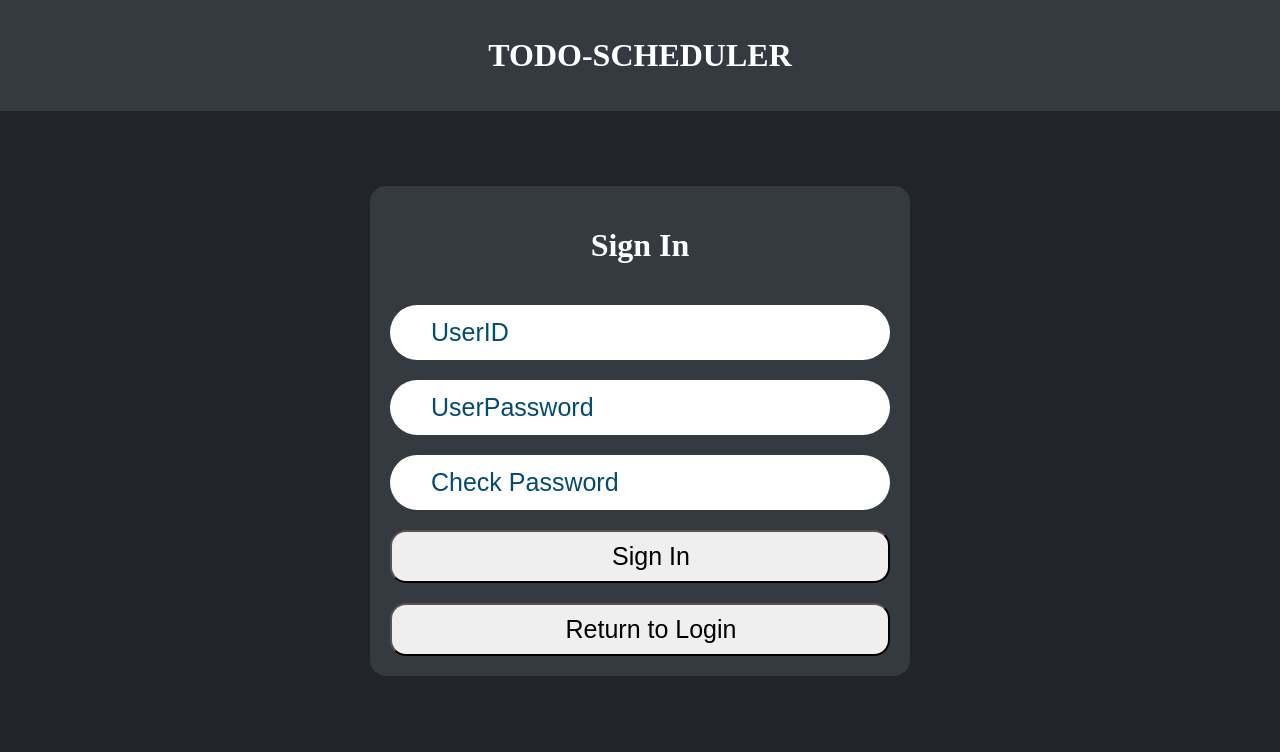
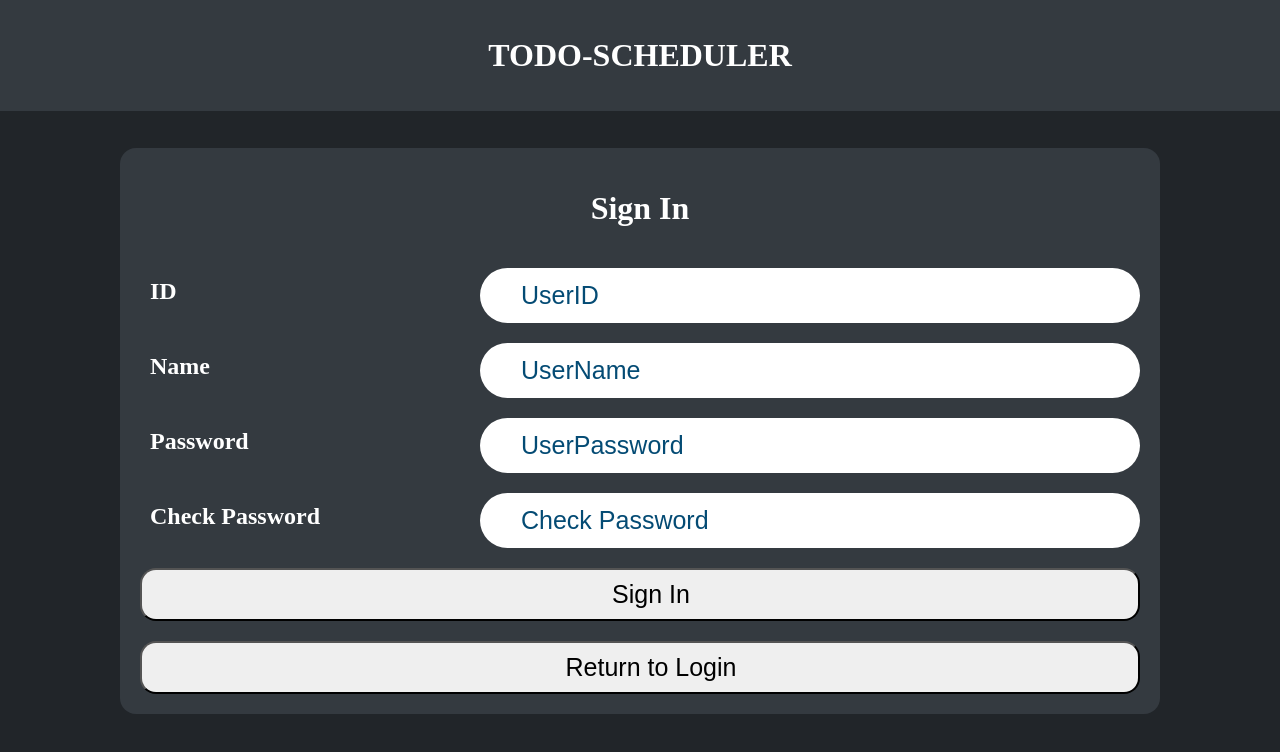
Before and after one commit to Sersoc/todo-scheduler, a React (Vite) app in the folder frontend/: page /signin in a window 1280 px wide. Shown: the top 752 px of the page. Built offline with nearby package versions, Linux system fonts and the light colour scheme.

Commit message:
fix : fix some sign in feature

```diff
--- a/frontend/src/assets/styles/signin.css
+++ b/frontend/src/assets/styles/signin.css
@@ -10,7 +10,7 @@
 .sign-in-box {
     display: flex;
     background-color: #343A40;
-    width: 500px;
+    width: 1000px;
     align-items: center;
     flex-direction: column;
     padding: 20px;
--- a/frontend/src/assets/styles/style.css
+++ b/frontend/src/assets/styles/style.css
@@ -24,9 +24,18 @@
   display: flex;
   width: 100%;
   margin-top: 20px;
+  flex-direction: vertical;
+}
+.input-box h2{
+  font-size: 24px;
+  color: #fff;
+  margin: 0px;
+  height: auto;
+  padding: 10px;
 }
 .input-box input{
-  width: 100%;
+  width: 60%;
+  height: 50%;
   padding: 10px 16px 10px 38px;
   border-radius: 99px;
   border: solid 3px transparent;
@@ -34,6 +43,7 @@
   outline: none;
   transition: 0.25s;
   font-size: 25px;
+  margin-left: auto;
 }
 
 .input-box input:focus {
--- a/frontend/src/components/Login.tsx
+++ b/frontend/src/components/Login.tsx
@@ -20,6 +20,7 @@ export default function Login() {
       <form className="login-box" onSubmit={handleLogin}>
         <h1>Login</h1>
         <section className="input-box">
+            <h2>ID</h2>
           <input
             type="text"
             id="username"
@@ -31,6 +32,7 @@ export default function Login() {
           />
         </section>
         <section className="input-box">
+            <h2>PW</h2>
           <input
             type="password"
             id="userpassword"
--- a/frontend/src/components/SignIn.tsx
+++ b/frontend/src/components/SignIn.tsx
@@ -1,24 +1,45 @@
 import { useState } from "react";
 import "../assets/styles/signin.css";
 import { useNavigate } from "react-router-dom";
+interface SignInResponseType {
+    ok : boolean;
+}
 export default function SignIn() {
-    const [userId,setUserId] = useState("");
-    const [userPassword,setUserPassword] = useState("");
-    const navigate = useNavigate();
-    const handleSignIn = async () => {
-        const response = await fetch();
-    }
-    const handlePage = () =>{
+  const [userId, setUserId] = useState("");
+  const [userPassword, setUserPassword] = useState("");
+  const [userName, setUserName] = useState("");
+  const navigate = useNavigate();
+  const handleSignIn = async () => {
+    const request = await fetch(`http://localhost:5000/signin`, {
+      method: "POST",
+      headers : {
+        "Content-Type" : "application/json"
+      },
+      body: JSON.stringify( {
+        userId: userId,
+        userPassword: userPassword,
+        userName: userName,
+      }),
+    });
+
+    const response : SignInResponseType = await request.json();
+
+    if (response.ok){
         navigate("/");
     }
+  };
+  const handlePage = () => {
+    navigate("/");
+  };
   return (
     <div className="sign-in">
       <form className="sign-in-box" onSubmit={handleSignIn}>
         <h1>Sign In</h1>
         <section className="input-box">
+          <h2>ID</h2>
           <input
             type="text"
-            id="username"
+            id="userid"
             value={userId}
             onChange={(e) => setUserId(e.target.value)}
             required
@@ -27,6 +48,19 @@ export default function SignIn() {
           />
         </section>
         <section className="input-box">
+          <h2>Name</h2>
+          <input
+            type="text"
+            id="username"
+            value={userName}
+            onChange={(e) => setUserName(e.target.value)}
+            required
+            className=""
+            placeholder="UserName"
+          />
+        </section>
+        <section className="input-box">
+          <h2>Password</h2>
           <input
             type="password"
             id="userpassword"
@@ -38,6 +72,7 @@ export default function SignIn() {
           />
         </section>
         <section className="input-box">
+          <h2>Check Password</h2>
           <input
             type="password"
             id="userpassword"
@@ -49,7 +84,9 @@ export default function SignIn() {
           />
         </section>
         <button type="submit">Sign In</button>
-        <button type="button" onClick={handlePage}>Return to Login</button>
+        <button type="button" onClick={handlePage}>
+          Return to Login
+        </button>
       </form>
     </div>
   );
```
